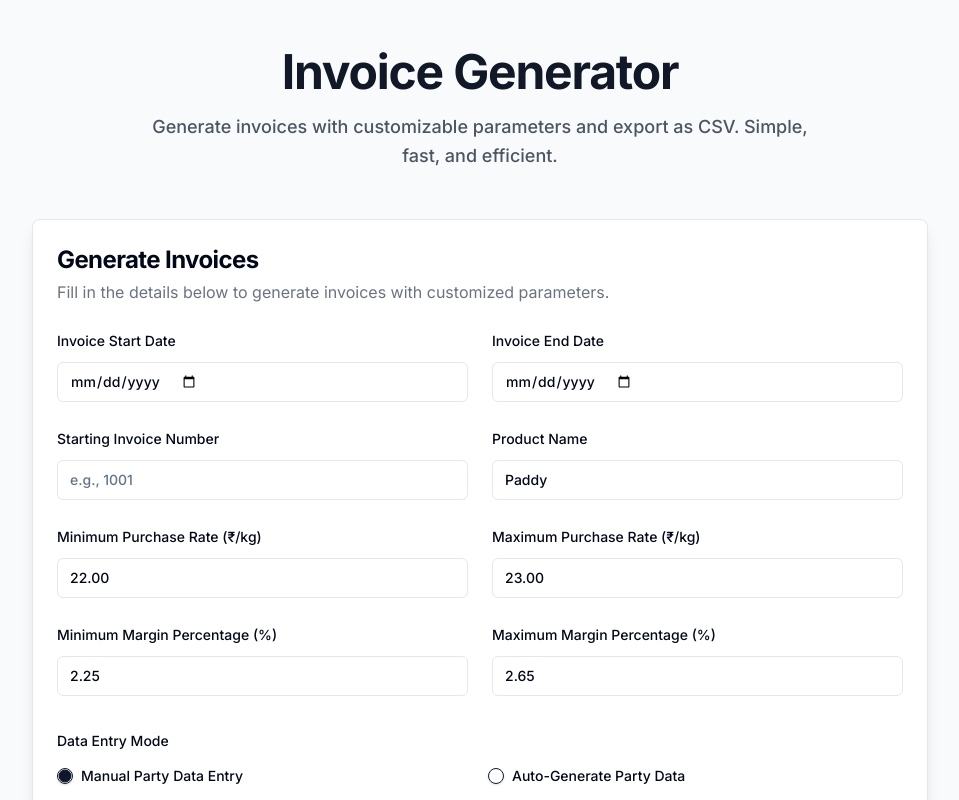
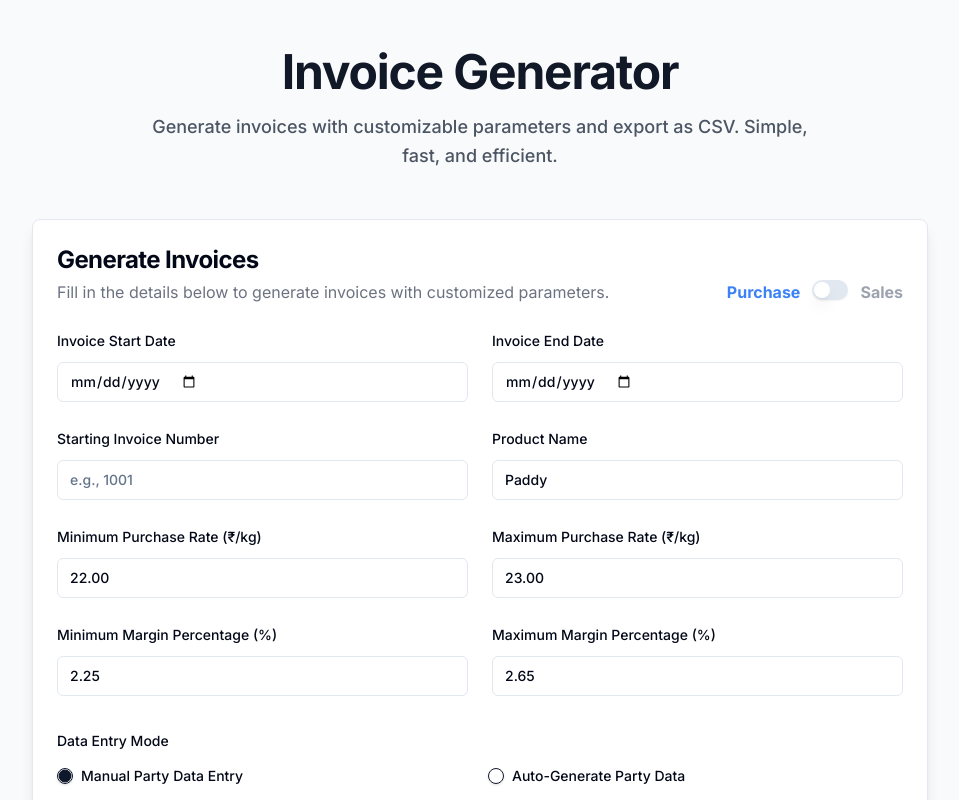
Before and after one commit to ajeetkumarrauniyar/Invoice-Generator-with-React-and-Python, a Next.js app: page / in a window 1280 px wide. Shown: the top 800 px of the page, without its empty margins (160-1119 px from the left). Built offline with nearby package versions, Linux system fonts and the light colour scheme.

Commit message:
feat: Add switch component and enhance invoice generation logic

```diff
--- a/app/api/generateInvoices/route.js
+++ b/app/api/generateInvoices/route.js
@@ -29,14 +29,22 @@ export async function POST(request) {
     if (
       isNaN(data.startInvoiceNumber) ||
       isNaN(data.minPurchaseRate) ||
-      isNaN(data.maxPurchaseRate) ||
-      isNaN(data.minMarginPercentage) ||
-      isNaN(data.maxMarginPercentage)
+      isNaN(data.maxPurchaseRate)
     ) {
       return NextResponse.json(
         { message: "Invalid numeric fields" },
         { status: 400 }
       );
+    }
+
+    // Only validate margin percentages if invoice type is purchase
+    if (data.invoiceType === "purchase") {
+      if (isNaN(data.minMarginPercentage) || isNaN(data.maxMarginPercentage)) {
+        return NextResponse.json(
+          { message: "Invalid margin percentage fields" },
+          { status: 400 }
+        );
+      }
     }
 
     // Only validate totalAmount and partyLimit if generating parties automatically
@@ -105,12 +113,13 @@ export async function POST(request) {
         data.startInvoiceNumber.toString(),
         "--generate",
         data.totalAmount.toString(),
-        data.partyLimit.toString(),
-        data.productName,
+        (data.partyLimit || 200000).toString(),
+        (data.productName || "WHOLE PADDY GRAINS"),
         (data.minPurchaseRate || 22).toString(),
         (data.maxPurchaseRate || 23).toString(),
-        (data.minMarginPercentage || 2.25).toString(),
-        (data.maxMarginPercentage || 2.65).toString(),
+        (data.minMarginPercentage || 0).toString(), // Default to 0 for sales
+        (data.maxMarginPercentage || 0).toString(), // Default to 0 for sales
+        data.invoiceType || "purchase", // Add invoice type parameter
       ];
     } else {
       // Original functionality with party data file
@@ -136,15 +145,17 @@ export async function POST(request) {
         scriptPath,
         data.startDate,
         data.endDate,
-        data.startInvoiceNumber.toString(),
+        (data.startInvoiceNumber || 1).toString(),
         partyDataPath,
-        data.productName,
+        (data.productName || "WHOLE PADDY GRAINS"),
         (data.minPurchaseRate || 22).toString(),
         (data.maxPurchaseRate || 23).toString(),
-        (data.minMarginPercentage || 2.25).toString(),
-        (data.maxMarginPercentage || 2.65).toString(),
+        (data.minMarginPercentage || 0).toString(), // Default to 0 for sales
+        (data.maxMarginPercentage || 0).toString(), // Default to 0 for sales
+        data.invoiceType || "purchase", // Add invoice type parameter
       ];
     }
+
     // Execute the Python script
     pythonProcess = spawn(pythonPath, scriptArgs);
 
--- a/components/InvoiceForm.js
+++ b/components/InvoiceForm.js
@@ -18,6 +18,7 @@ import { Input } from "@/components/ui/input";
 import { Label } from "@/components/ui/label";
 import { Button } from "@/components/ui/button";
 import { Textarea } from "@/components/ui/textarea";
+import { Switch } from "@/components/ui/switch";
 import { useToast } from "@/hooks/use-toast";
 import { RadioGroup, RadioGroupItem } from "./ui/radio-group";
 
@@ -47,6 +48,7 @@ const baseSchema = {
     .transform((val) => parseFloat(val))
     .refine((val) => !isNaN(val) && val >= 0, "Must be a non-negative number"),
   dataEntryMode: z.enum(["manual", "generate"]),
+  invoiceType: z.enum(["purchase", "sales"]).default("purchase"),
 };
 
 const manualSchema = z.object({
@@ -169,6 +171,7 @@ export default function InvoiceForm() {
       generateParties: true,
       totalAmount: "",
       partyLimit: "",
+      invoiceType: "purchase",
     },
   });
 
@@ -187,6 +190,8 @@ export default function InvoiceForm() {
       }
     }
   };
+
+  const invoiceType = watch("invoiceType");
 
   const onSubmit = async (data) => {
     try {
@@ -359,8 +364,36 @@ export default function InvoiceForm() {
           Generate Invoices
         </CardTitle>
         <CardDescription className="text-base text-gray-500">
+          <div className="flex items-center justify-between">
+            <span>
               Fill in the details below to generate invoices with customized
               parameters.
+            </span>
+            <div className="flex space-x-3">
+              <span
+                className={`text-md font-bold ${
+                  invoiceType === "purchase" ? "text-blue-500" : "text-gray-400"
+                }`}
+              >
+                Purchase
+              </span>
+              <Switch
+                checked={invoiceType === "sales"}
+                onCheckedChange={(checked) =>
+                  setValue("invoiceType", checked ? "sales" : "purchase", {
+                    shouldValidate: true,
+                  })
+                }
+              />
+              <span
+                className={`text-md font-bold ${
+                  invoiceType === "sales" ? "text-green-500" : "text-gray-400"
+                }`}
+              >
+                Sales
+              </span>
+            </div>
+          </div>
         </CardDescription>
       </CardHeader>
       <form onSubmit={handleSubmit(onSubmit)}>
@@ -400,6 +433,7 @@ export default function InvoiceForm() {
               )}
             </div>
 
+            {invoiceType === "purchase" ? (
               <div className="space-y-2.5">
                 <Label
                   className="text-sm font-medium"
@@ -420,6 +454,10 @@ export default function InvoiceForm() {
                   </p>
                 )}
               </div>
+            ) : (
+              // Empty div to maintain grid layout
+              <div className="hidden md:block" aria-hidden="true" />
+            )}
 
             <div className="space-y-2.5">
               <Label className="text-sm font-medium" htmlFor="productName">
@@ -440,7 +478,8 @@ export default function InvoiceForm() {
 
             <div className="space-y-2.5">
               <Label className="text-sm font-medium" htmlFor="minPurchaseRate">
-                Minimum Purchase Rate (₹/kg)
+                Minimum {invoiceType === "sales" ? "Sales" : "Purchase"} Rate
+                (₹/kg)
               </Label>
               <Input
                 id="minPurchaseRate"
@@ -458,7 +497,8 @@ export default function InvoiceForm() {
 
             <div className="space-y-2.5">
               <Label className="text-sm font-medium" htmlFor="maxPurchaseRate">
-                Maximum Purchase Rate (₹/kg)
+                Maximum {invoiceType === "sales" ? "Sales" : "Purchase"} Rate
+                (₹/kg)
               </Label>
               <Input
                 id="maxPurchaseRate"
@@ -473,7 +513,8 @@ export default function InvoiceForm() {
                 </p>
               )}
             </div>
-
+            {invoiceType === "purchase" && (
+              <>
                 <div className="space-y-2.5">
                   <Label
                     className="text-sm font-medium"
@@ -485,6 +526,7 @@ export default function InvoiceForm() {
                     id="minMarginPercentage"
                     type="number"
                     step="0.01"
+                    defaultValue="2.25"
                     className="font-medium"
                     {...register("minMarginPercentage")}
                   />
@@ -506,6 +548,7 @@ export default function InvoiceForm() {
                     id="maxMarginPercentage"
                     type="number"
                     step="0.01"
+                    defaultValue="2.65"
                     className="font-medium"
                     {...register("maxMarginPercentage")}
                   />
@@ -515,6 +558,8 @@ export default function InvoiceForm() {
                     </p>
                   )}
                 </div>
+              </>
+            )}
           </div>
 
           <div className="space-y-4">
@@ -585,13 +630,15 @@ export default function InvoiceForm() {
             <div className="grid grid-cols-1 md:grid-cols-2 gap-6">
               <div className="space-y-2.5">
                 <Label className="text-sm font-medium" htmlFor="totalAmount">
-                  Total Purchase Amount (₹)
+                  Total {invoiceType === "sales" ? "Sales" : "Purchase"} Amount
+                  (₹)
                 </Label>
                 <Input
                   id="totalAmount"
                   type="number"
                   step="0.01"
-                  placeholder="e.g., 1000000"
+                  // placeholder="e.g., 1000000"
+                  defaultValue="3000000"
                   className="font-medium"
                   {...register("totalAmount")}
                 />
@@ -601,6 +648,7 @@ export default function InvoiceForm() {
                   </p>
                 )}
               </div>
+              {invoiceType === "purchase" && (
                 <div className="space-y-2.5">
                   <Label className="text-sm font-medium" htmlFor="partyLimit">
                     Per-Party Limit (₹)
@@ -609,7 +657,8 @@ export default function InvoiceForm() {
                     id="partyLimit"
                     type="number"
                     step="0.01"
-                  placeholder="e.g., 200000"
+                    // placeholder="e.g., 200000"
+                    default="200000"
                     className="font-medium"
                     {...register("partyLimit")}
                   />
@@ -619,6 +668,7 @@ export default function InvoiceForm() {
                     </p>
                   )}
                 </div>
+              )}
             </div>
           )}
         </CardContent>
--- /dev/null
+++ b/components/ui/switch.jsx
@@ -0,0 +1,24 @@
+"use client"
+
+import * as React from "react"
+import * as SwitchPrimitives from "@radix-ui/react-switch"
+
+import { cn } from "@/lib/utils"
+
+const Switch = React.forwardRef(({ className, ...props }, ref) => (
+  <SwitchPrimitives.Root
+    className={cn(
+      "peer inline-flex h-5 w-9 shrink-0 cursor-pointer items-center rounded-full border-2 border-transparent shadow-sm transition-colors focus-visible:outline-none focus-visible:ring-2 focus-visible:ring-ring focus-visible:ring-offset-2 focus-visible:ring-offset-background disabled:cursor-not-allowed disabled:opacity-50 data-[state=checked]:bg-primary data-[state=unchecked]:bg-input",
+      className
+    )}
+    {...props}
+    ref={ref}>
+    <SwitchPrimitives.Thumb
+      className={cn(
+        "pointer-events-none block h-4 w-4 rounded-full bg-background shadow-lg ring-0 transition-transform data-[state=checked]:translate-x-4 data-[state=unchecked]:translate-x-0"
+      )} />
+  </SwitchPrimitives.Root>
+))
+Switch.displayName = SwitchPrimitives.Root.displayName
+
+export { Switch }
--- a/package.json
+++ b/package.json
@@ -14,6 +14,7 @@
     "@radix-ui/react-label": "^2.1.1",
     "@radix-ui/react-radio-group": "^1.2.2",
     "@radix-ui/react-slot": "^1.1.1",
+    "@radix-ui/react-switch": "^1.1.3",
     "@radix-ui/react-toast": "^1.2.5",
     "autoprefixer": "^10.4.17",
     "axios": "^1.6.7",
```
Also changed, not shown: 2 other files (tests, documents, lock files or other folders). Lines whose indentation alone changed are shown as unchanged.
